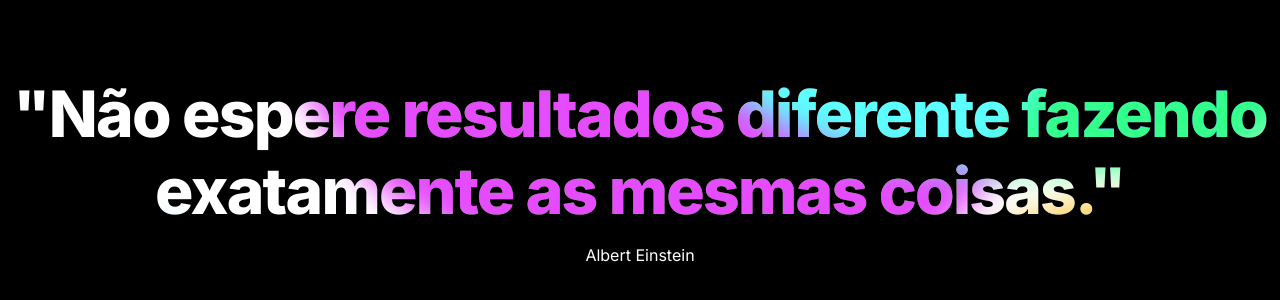
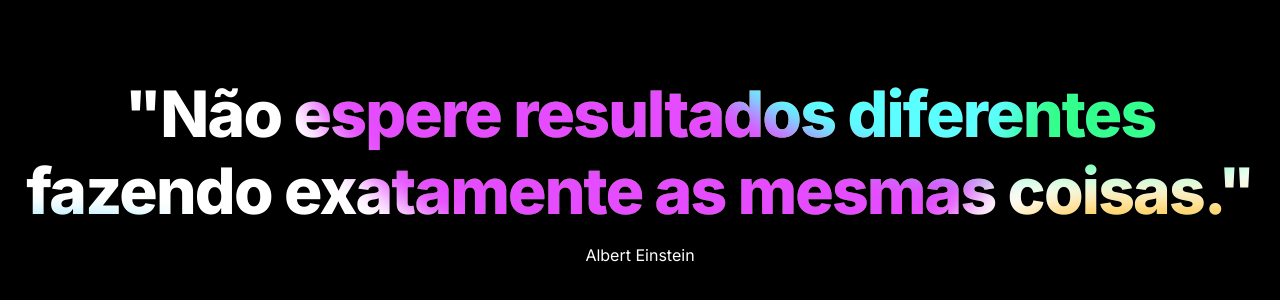
Before and after one commit to LKSFerreira/clone-tabnews, a Next.js app: page / in a window 1280 px wide. Shown: the part 230-530 px from the top of the page. Built offline with nearby package versions, Linux system fonts and the light colour scheme.

Commit message:
Update index.js

```diff
--- a/pages/index.js
+++ b/pages/index.js
@@ -1,6 +1,6 @@
 function Home() {
   return <div className="content">
-    <h1 className="title">"Não espere resultados diferente fazendo exatamente as mesmas coisas."
+    <h1 className="title">"Não espere resultados diferentes fazendo exatamente as mesmas coisas."
       <div className="aurora">
         <div className="aurora__item"></div>
         <div className="aurora__item"></div>
```
